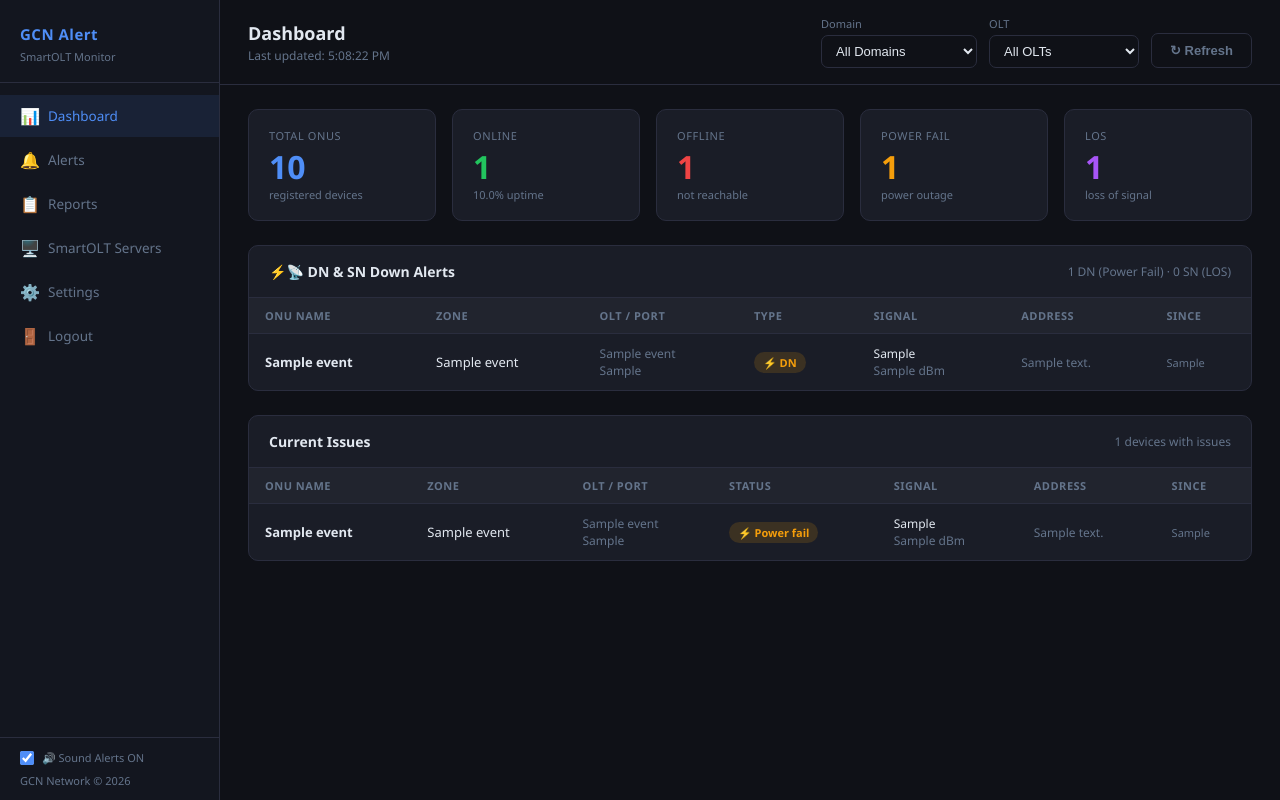
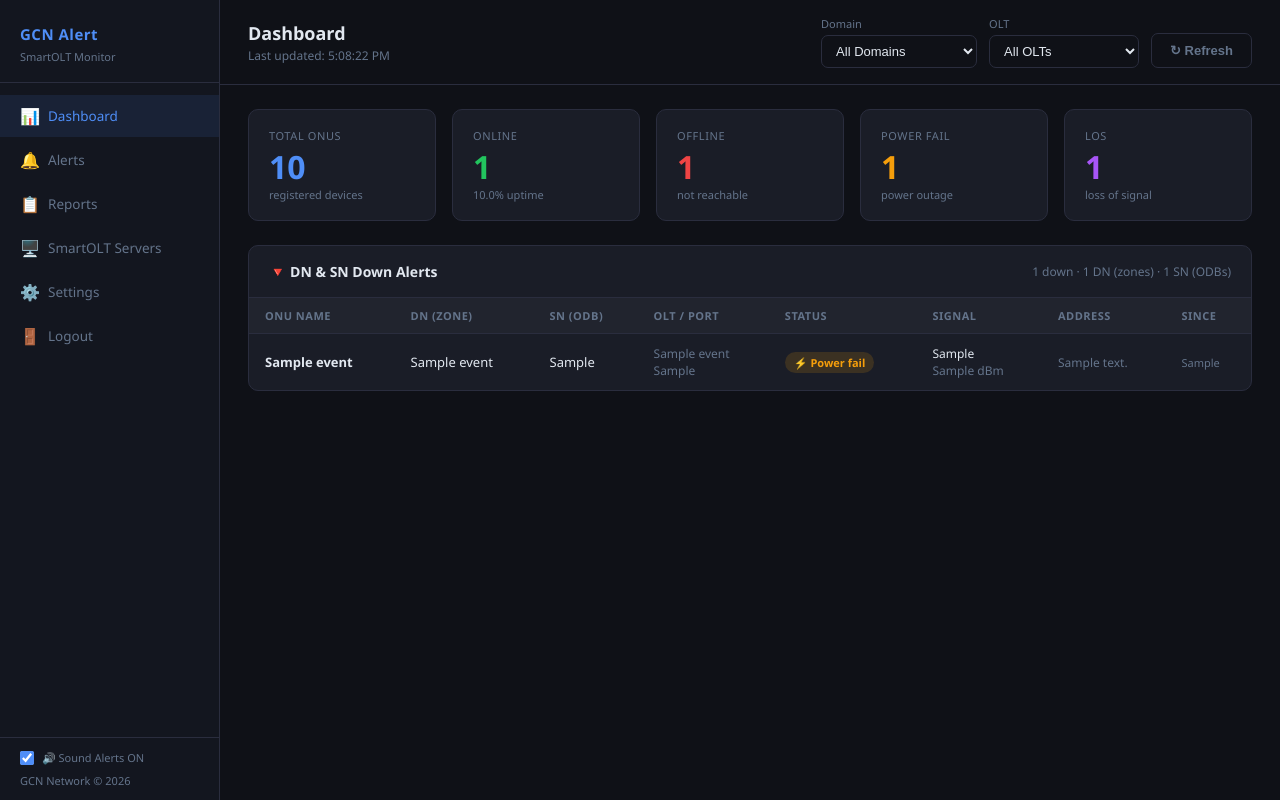
Before and after one commit to AungMyoNyein/DN_SN_Alert, a Flask app: page / in a window 1280 px wide. Run offline with Flask 3, Linux system fonts and the light colour scheme; the visitor is signed in with stand-in values (Sample User, id 1); data comes from the database, SQL or seed files in the repository; tables that the repository leaves empty hold one stand-in row (values such as "Sample post").

Commit message:
DN & SN table: DN = Zone, SN = ODB
- Capture ODB (optical distribution box) per ONU, tolerant of field naming
  (odb_name/odb/splitter/odb_id); persist to onu_state and status_events (auto-migrated)
- /api/current-issues returns odb (freshest value from onu_state)
- Dashboard down-alerts table now shows DN (Zone) and SN (ODB) columns,
  with a "N down · X DN (zones) · Y SN (ODBs)" summary
- Drop the redundant separate Current Issues table

Co-Authored-By: Claude Opus 4.8 <noreply@anthropic.com>

```diff
--- a/app.py
+++ b/app.py
@@ -151,11 +151,12 @@ def migrate_db():
     """Add columns introduced after the original schema, for existing databases."""
     with get_db() as db:
         cols = _table_columns(db, "onu_state")
-        for col, decl in (("olt_name", "TEXT"), ("server_id", "INTEGER"), ("server_name", "TEXT")):
+        for col, decl in (("olt_name", "TEXT"), ("server_id", "INTEGER"),
+                          ("server_name", "TEXT"), ("odb", "TEXT")):
             if col not in cols:
                 db.execute(f"ALTER TABLE onu_state ADD COLUMN {col} {decl}")
         cols = _table_columns(db, "status_events")
-        for col, decl in (("server_id", "INTEGER"), ("server_name", "TEXT")):
+        for col, decl in (("server_id", "INTEGER"), ("server_name", "TEXT"), ("odb", "TEXT")):
             if col not in cols:
                 db.execute(f"ALTER TABLE status_events ADD COLUMN {col} {decl}")
 
@@ -311,6 +312,11 @@ def onu_key(onu: dict) -> str:
     """Stable per-ONU state key, namespaced by source OLT to avoid collisions."""
     return f"{onu.get('_olt_id', 0)}:{onu.get('unique_external_id', '')}"
 
+def onu_odb(onu: dict) -> str:
+    """ODB (optical distribution box / splitter) name, tolerant of field naming."""
+    return (onu.get("odb_name") or onu.get("odb") or onu.get("splitter_name")
+            or onu.get("splitter") or onu.get("odb_id") or "")
+
 # ── Alert message builder ─────────────────────────────────────────────────────
 STATUS_EMOJI = {"Offline": "🔴", "LOS": "📡", "Power fail": "⚡", "Online": "🟢"}
 EVENT_HDR    = {
@@ -399,6 +405,7 @@ def poll_once():
                 "sig_dbm": onu.get("signal_1490") or onu.get("signal_1310"),
                 "server_id":   server_id,
                 "server_name": server_name,
+                "odb":         onu_odb(onu),
             })
 
             # Send alert and log it
@@ -424,21 +431,21 @@ def poll_once():
             )
         for e in events:
             db.execute(
-                "INSERT INTO status_events(ts,onu_uid,onu_name,zone_name,olt_name,port_info,sn,address,old_status,new_status,signal,signal_dbm,server_id,server_name) "
-                "VALUES(?,?,?,?,?,?,?,?,?,?,?,?,?,?)",
+                "INSERT INTO status_events(ts,onu_uid,onu_name,zone_name,olt_name,port_info,sn,address,old_status,new_status,signal,signal_dbm,server_id,server_name,odb) "
+                "VALUES(?,?,?,?,?,?,?,?,?,?,?,?,?,?,?)",
                 (e["ts"], e["uid"], e["name"], e["zone"], e["olt"], e["port"],
                  e["sn"], e["address"], e["old"], e["new"], e["signal"], e["sig_dbm"],
-                 e["server_id"], e["server_name"]),
+                 e["server_id"], e["server_name"], e["odb"]),
             )
         # Persist current state so it survives restarts
         for onu in onus:
             uid = onu_key(onu)
             if uid:
                 db.execute(
-                    "INSERT OR REPLACE INTO onu_state(uid, status, signal, olt_name, server_id, server_name) "
-                    "VALUES(?,?,?,?,?,?)",
+                    "INSERT OR REPLACE INTO onu_state(uid, status, signal, olt_name, server_id, server_name, odb) "
+                    "VALUES(?,?,?,?,?,?,?)",
                     (uid, onu.get("status"), onu.get("signal"),
-                     onu.get("olt_name"), onu.get("_olt_id"), onu.get("_olt_src")),
+                     onu.get("olt_name"), onu.get("_olt_id"), onu.get("_olt_src"), onu_odb(onu)),
                 )
 
     log.info("Poll done — total:%d online:%d offline:%d los:%d pf:%d events:%d",
@@ -568,7 +575,8 @@ def api_current_issues():
         rows = db.execute(f"""
             SELECT e.onu_name, e.zone_name, e.olt_name, e.port_info, e.sn,
                    e.address, e.new_status, e.signal, e.signal_dbm, e.ts,
-                   s.server_id, s.server_name
+                   s.server_id, s.server_name,
+                   COALESCE(s.odb, e.odb) AS odb
             FROM status_events e
             INNER JOIN (
                 SELECT onu_uid, MAX(id) AS max_id FROM status_events GROUP BY onu_uid
--- a/templates/dashboard.html
+++ b/templates/dashboard.html
@@ -61,24 +61,13 @@
     </div>
   </div>
 
-  <!-- DN & SN down alerts table -->
+  <!-- DN & SN down alerts table (DN = Zone, SN = ODB) -->
   <div class="table-box">
     <div class="table-header">
-      <h3>⚡📡 DN &amp; SN Down Alerts</h3>
+      <h3>🔻 DN &amp; SN Down Alerts</h3>
       <span id="dnsn-count" style="font-size:12px;color:var(--muted)"></span>
     </div>
     <div id="dnsn-body">
-      <div class="empty">Loading…</div>
-    </div>
-  </div>
-
-  <!-- Current issues table -->
-  <div class="table-box">
-    <div class="table-header">
-      <h3>Current Issues</h3>
-      <span id="issues-count" style="font-size:12px;color:var(--muted)"></span>
-    </div>
-    <div id="issues-body">
       <div class="empty">Loading…</div>
     </div>
   </div>
@@ -157,25 +146,20 @@ async function loadStats() {
   document.getElementById('last-updated').textContent = 'Last updated: ' + new Date().toLocaleTimeString();
 }
 
-// DN = Power fail (dying gasp), SN = LOS (loss of signal)
-function dnsnTag(status) {
-  if (status === 'Power fail') return '<span class="badge badge-pf">⚡ DN</span>';
-  if (status === 'LOS')        return '<span class="badge badge-los">📡 SN</span>';
-  return badge(status);
-}
-
-function issuesTable(rows, withDnSn) {
+// DN = Zone, SN = ODB (optical distribution box)
+function dnsnTable(rows) {
   return `<table>
     <thead><tr>
-      <th>ONU Name</th><th>Zone</th><th>OLT / Port</th>
-      <th>${withDnSn ? 'Type' : 'Status'}</th><th>Signal</th><th>Address</th><th>Since</th>
+      <th>ONU Name</th><th>DN (Zone)</th><th>SN (ODB)</th><th>OLT / Port</th>
+      <th>Status</th><th>Signal</th><th>Address</th><th>Since</th>
     </tr></thead>
     <tbody>
     ${rows.map(r => `<tr>
       <td><b>${esc(r.onu_name) || '—'}</b></td>
       <td>${esc(r.zone_name) || '—'}</td>
+      <td>${esc(r.odb) || '—'}</td>
       <td style="color:var(--muted);font-size:12px">${esc(r.olt_name) || '—'}<br>${esc(r.port_info) || ''}</td>
-      <td>${withDnSn ? dnsnTag(r.new_status) : badge(r.new_status)}</td>
+      <td>${badge(r.new_status)}</td>
       <td style="font-size:12px">${esc(r.signal) || '—'}<br><span style="color:var(--muted)">${r.signal_dbm ? esc(r.signal_dbm)+' dBm' : ''}</span></td>
       <td style="font-size:12px;color:var(--muted)">${esc(r.address) || '—'}</td>
       <td style="font-size:11px;color:var(--muted)">${esc(r.ts) || '—'}</td>
@@ -187,22 +171,14 @@ async function loadIssues() {
   const r = await fetch('/api/current-issues?' + filterQS());
   const rows = await r.json();
 
-  // DN & SN down alerts = Power fail + LOS only
-  const dnsn = rows.filter(x => x.new_status === 'Power fail' || x.new_status === 'LOS');
   const dnsnEl = document.getElementById('dnsn-body');
-  const dn = dnsn.filter(x => x.new_status === 'Power fail').length;
-  const sn = dnsn.filter(x => x.new_status === 'LOS').length;
-  document.getElementById('dnsn-count').textContent = `${dn} DN (Power Fail) · ${sn} SN (LOS)`;
-  dnsnEl.innerHTML = dnsn.length
-    ? issuesTable(dnsn, true)
-    : '<div class="empty">✅ No DN (Power Fail) or SN (LOS) alerts</div>';
-
-  // Current issues = everything not online
-  const el = document.getElementById('issues-body');
-  document.getElementById('issues-count').textContent = rows.length + ' devices with issues';
-  el.innerHTML = rows.length
-    ? issuesTable(rows, false)
-    : '<div class="empty">✅ All ONUs online — no current issues</div>';
+  const zones = new Set(rows.map(x => x.zone_name).filter(Boolean));
+  const odbs  = new Set(rows.map(x => x.odb).filter(Boolean));
+  document.getElementById('dnsn-count').textContent =
+    `${rows.length} down · ${zones.size} DN (zones) · ${odbs.size} SN (ODBs)`;
+  dnsnEl.innerHTML = rows.length
+    ? dnsnTable(rows)
+    : '<div class="empty">✅ All ONUs online — no down alerts</div>';
 }
 
 function loadAll() {
```
